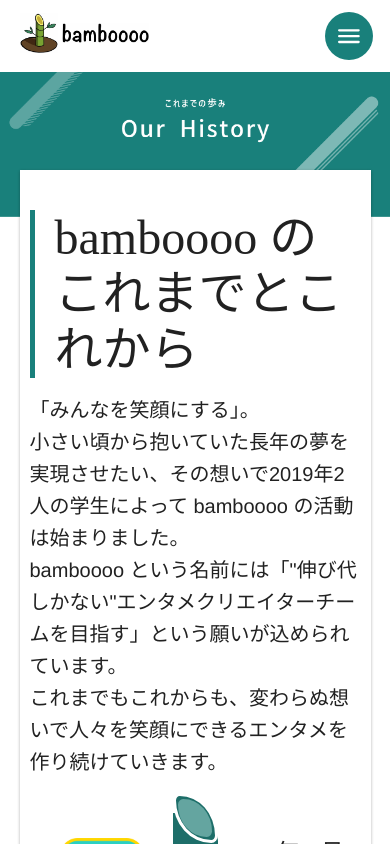
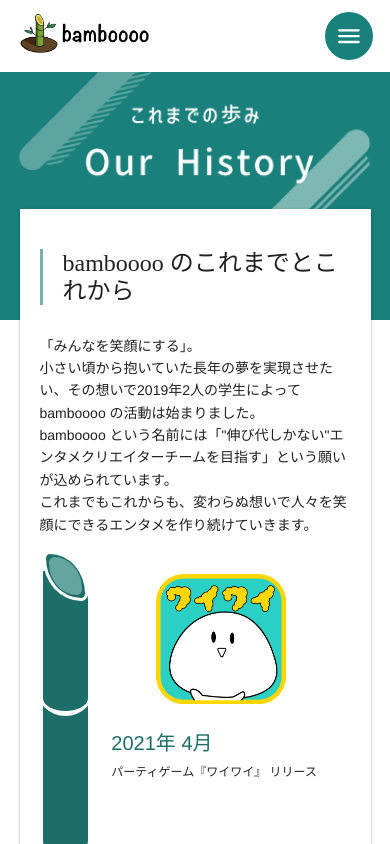
Before and after one commit to bamboooo-dev/bamboooo-hp, a Next.js app: page /history in a window 390 px wide. Shown: the top 844 px of the page. Built offline with nearby package versions, Linux system fonts and the light colour scheme; a web font is replaced by a local one.

Commit message:
history 修正

```diff
--- a/pages/history.js
+++ b/pages/history.js
@@ -1,35 +1,35 @@
 import Box from '@material-ui/core/Box';
 import Grid from '@material-ui/core/Grid';
-import { makeStyles } from '@material-ui/core/styles';
+import { makeStyles, useTheme } from '@material-ui/core/styles';
 import Typography from '@material-ui/core/Typography';
+import useMediaQuery from '@material-ui/core/useMediaQuery';
 import React from 'react';
 
 const useStyles = makeStyles((theme) => ({
-  paper: {
-    padding: '6px 16px',
-  },
-  card: {
-    display: 'flex',
-  },
-  cardDetails: {
-    flex: 1,
-  },
-  cardMedia: {
-    width: 160,
-  },
   headline: {
     fontFamily: "Corporate-Logo-Medium-ver2",
-    borderLeft: '5px solid #19807B',
+    borderLeft: '5px solid #76B3AF',
     paddingLeft: 20,
+    [theme.breakpoints.down('sm')]: {
+      fontSize: 24,
+      borderLeft: '3px solid #76B3AF',
+    },
   },
   innerBox: {
     maxWidth: '1000px',
     margin: '0 auto',
+    paddingTop: '25vw',
+    [theme.breakpoints.down('sm')]: {
+      paddingTop: '35vw',
+    },
   },
   coverBox: {
     backgroundImage: 'url(/history_cover.png)',
     backgroundSize: "contain",
     backgroundRepeat: "no-repeat",
+    [theme.breakpoints.down('sm')]: {
+      backgroundImage: 'url(/history_cover_sp.png)',
+    },
   },
   whiteBox: {
     backgroundColor: 'white',
@@ -37,8 +37,8 @@
     boxShadow: '0 1px 3px 0 rgba(0, 0, 0, .3)',
     marginBottom: 30,
     [theme.breakpoints.down(777)]: {
-      paddingLeft: 10,
-      paddingRight: 10,
+      paddingLeft: 20,
+      paddingRight: 20,
       paddingTop: 40,
       maxWidth: '90%',
     },
@@ -127,10 +127,18 @@
       width: '130px',
     },
   },
+  bambooImageSP: {
+    border: '1px solid #c7c7c7',
+    borderRadius: '7px',
+    objectFit: 'contain',
+    height: '130px',
+  },
   bambooText: {
     paddingTop: '100px',
     [theme.breakpoints.down(777)]: {
-      paddingTop: 30,
+      paddingTop: 20,
+      paddingLeft: 20,
+      borderBottom: '1px solid #c7c7c785',
     },
   },
   bambooDescription: {
@@ -147,11 +155,16 @@
   },
   date: {
     [theme.breakpoints.down(777)]: {
-      fontSize: '1.5rem',
+      fontSize: '1.25rem',
+      color: '#1D6E69',
     },
   },
   description: {
     whiteSpace: 'pre-line',
+    [theme.breakpoints.down('sm')]: {
+      fontSize: 14,
+      marginTop: 30,
+    },
   },
 }));
 
@@ -195,10 +208,12 @@
 
 export default function History() {
   const classes = useStyles();
+  const theme = useTheme();
+  const isSP = useMediaQuery(theme.breakpoints.down('sm'));
 
   return (
     <Box className={classes.coverBox}>
-      <Box pt="25vw" className={classes.innerBox} display="flex" justifyContent="center">
+      <Box className={classes.innerBox} display="flex" justifyContent="center">
         <Box p={10} className={classes.whiteBox}>
           <Typography variant="h3" className={classes.headline} gutterBottom>
             bamboooo のこれまでとこれから
@@ -211,7 +226,8 @@
           </Typography>
           <Box mt={20} className={classes.eventsBox}>
             {events.map((event, index) => (
-              <Event key={event.content} event={event} zIndex={events.length - index} index={index}/>
+              isSP ? <EventSP key={event.content} event={event} zIndex={2*events.length - 2*index} index={index} />
+              : <EventPC key={event.content} event={event} zIndex={events.length - index} index={index} />
             ))}
           </Box>
         </Box>
@@ -220,13 +236,75 @@
   )
 }
 
-const Event = (props) => {
+const EventSP = (props) => {
+
   const { event, zIndex, index } = props;
 
   const classes = useStyles();
 
   return (
-    <Grid container justify="center">
+    <Grid container>
+      {event.img && (
+        <>
+          <Grid item xs={2}>
+            <div className={classes.bambooSection} style={{zIndex: zIndex+1}}>
+              {index !== 0 ? (
+                <>
+                  <div className={classes.bambooSectionTop} />
+                  <div className={classes.bambooSectionBody} />
+                </>
+              ) : (
+                <>
+                  <div className={classes.bambooSectionTopFirst}>
+                    <div className={classes.bambooSectionTopFirstInner} />
+                  </div>
+                  <div className={classes.bambooSectionBodyFirst} />
+                </>
+              )}
+            </div>
+          </Grid>
+          <Grid item xs={10} style={{ display: 'flex', alignItems: 'center', justifyContent: 'center' }}>
+            <img src={event.img} className={classes.bambooImageSP} style={ event.img=="/waiwai.png" ? { border: 'none' } : {} } />
+          </Grid>
+        </>
+      )}
+      <Grid item xs={2}>
+        <div className={classes.bambooSection} style={{zIndex: zIndex}}>
+          {!event.img && index === 0 ? (
+            <>
+              <div className={classes.bambooSectionTopFirst}>
+                <div className={classes.bambooSectionTopFirstInner} />
+              </div>
+              <div className={classes.bambooSectionBodyFirst} />
+            </>
+          ) : (
+            <>
+              <div className={classes.bambooSectionTop} />
+              <div className={classes.bambooSectionBody} />
+            </>
+          )}
+        </div>
+      </Grid>
+      <Grid item xs={10} className={classes.bambooText}>
+        <Typography variant="h4" gutterBottom className={classes.date}>
+          {event.date}
+        </Typography>
+        <Typography variant="body1" className={classes.bambooDescription}>
+          {event.content}
+        </Typography>
+      </Grid>
+    </Grid>
+  )
+}
+
+const EventPC = (props) => {
+
+  const { event, zIndex, index } = props;
+
+  const classes = useStyles();
+
+  return (
+    <Grid container>
       <Grid item xs={5} className={classes.bambooImageBox}>
         {event.img && (
           <img src={event.img} className={classes.bambooImage} style={ event.img=="/waiwai.png" ? { border: 'none' } : {} } />
--- a/src/Header.js
+++ b/src/Header.js
@@ -8,7 +8,6 @@
 import { makeStyles } from '@material-ui/core/styles';
 import SvgIcon from '@material-ui/core/SvgIcon';
 import Toolbar from '@material-ui/core/Toolbar';
-import CloseIcon from '@material-ui/icons/Close';
 import InstagramIcon from '@material-ui/icons/Instagram';
 import TwitterIcon from '@material-ui/icons/Twitter';
 import { useRouter } from 'next/router';
@@ -97,7 +96,7 @@
             aria-label="close drawer"
             onClick={toggleDrawer(false)}
           >
-            <CloseIcon style={{fontSize: '4rem', color: '#19807B'}} />
+            <CloseIcon style={{fontSize: '2rem'}} />
           </IconButton>
         </Box>
         <div
@@ -166,6 +165,17 @@
   )
 }
 
+const CloseIcon = (props) => {
+  return (
+    <SvgIcon viewBox="0 0 39.507 41.743" {...props}>
+      <g id="グループ_103" data-name="グループ 103" transform="translate(2.12 2.12)">
+        <line id="線_4" data-name="線 4" x2="35.266" y2="37.502" transform="translate(0)" fill="none" stroke="#19807B" stroke-linecap="round" stroke-miterlimit="10" stroke-width="3"/>
+        <line id="線_5" data-name="線 5" x1="35.266" y2="37.502" transform="translate(0)" fill="none" stroke="#19807B" stroke-linecap="round" stroke-miterlimit="10" stroke-width="3"/>
+      </g>
+    </SvgIcon>
+  )
+}
+
 Header.propTypes = {
   sections: PropTypes.array,
   title: PropTypes.string,
```
Also changed, not shown: public/history_cover_sp.png (added).
